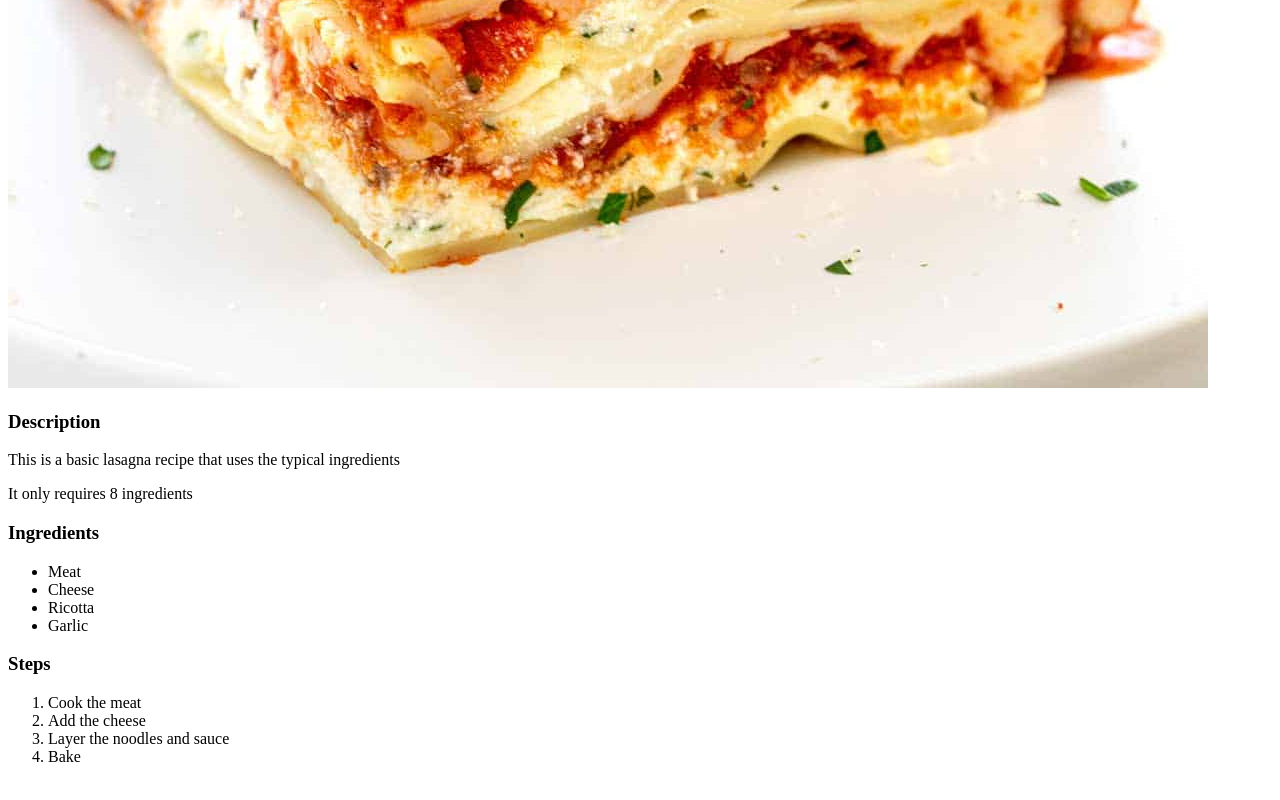
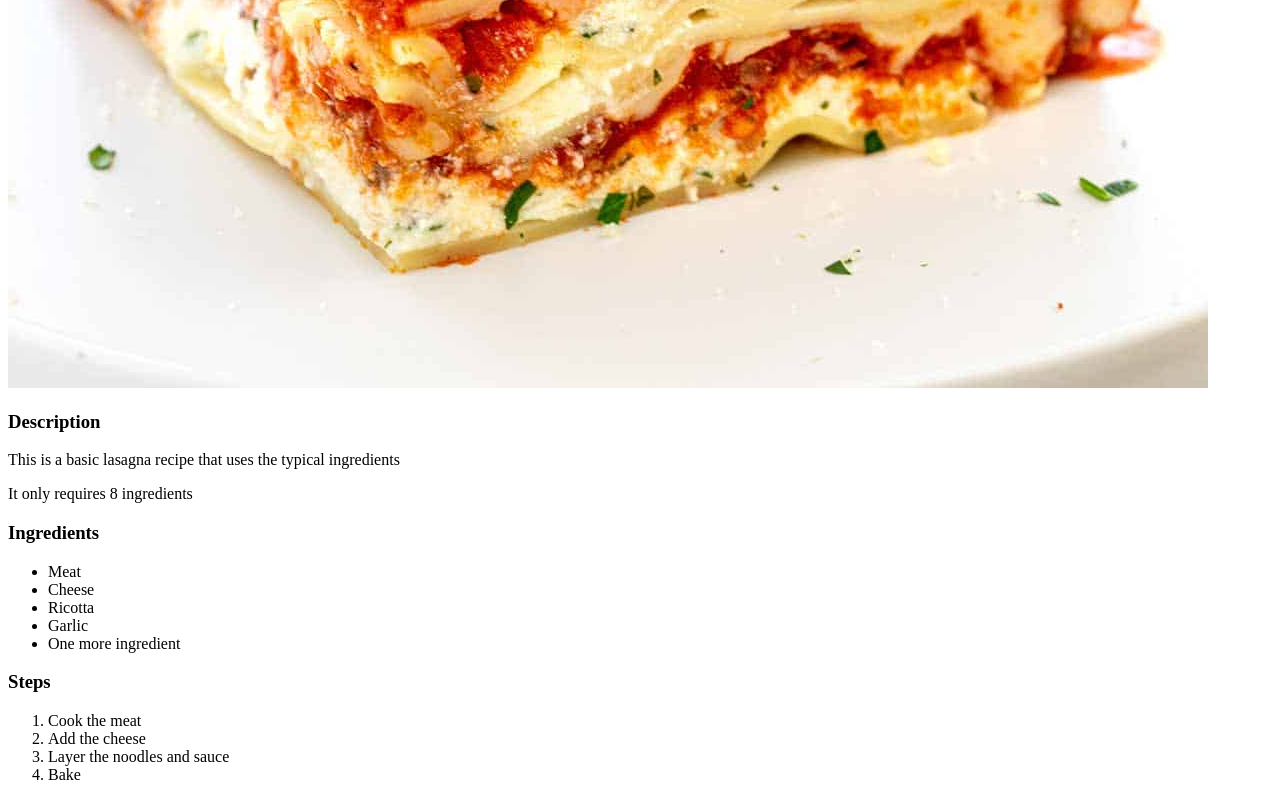
Before and after one commit to Bdoman88/odin-recipes, a plain HTML site: page recipes/lasagna.html in a window 1280 px wide. Shown: the part 892-1692 px from the top of the page. Drawn offline with Linux system fonts and the light colour scheme.

Commit message:
Add ingredient

```diff
--- a/recipes/lasagna.html
+++ b/recipes/lasagna.html
@@ -17,6 +17,7 @@
       <li>Cheese</li>
       <li>Ricotta</li>
       <li>Garlic</li>
+      <li>One more ingredient</li>
     </ul>
     <h3>Steps</h3>
     <ol>
```
